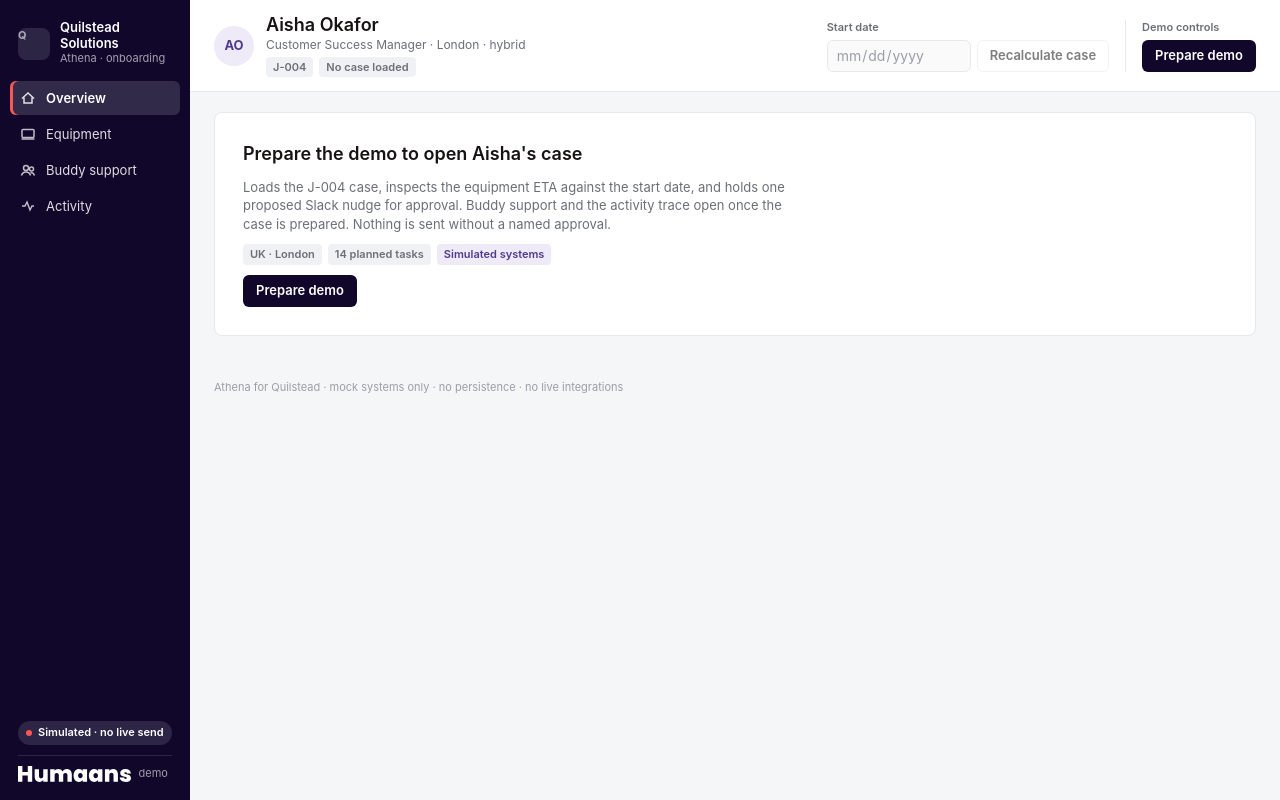
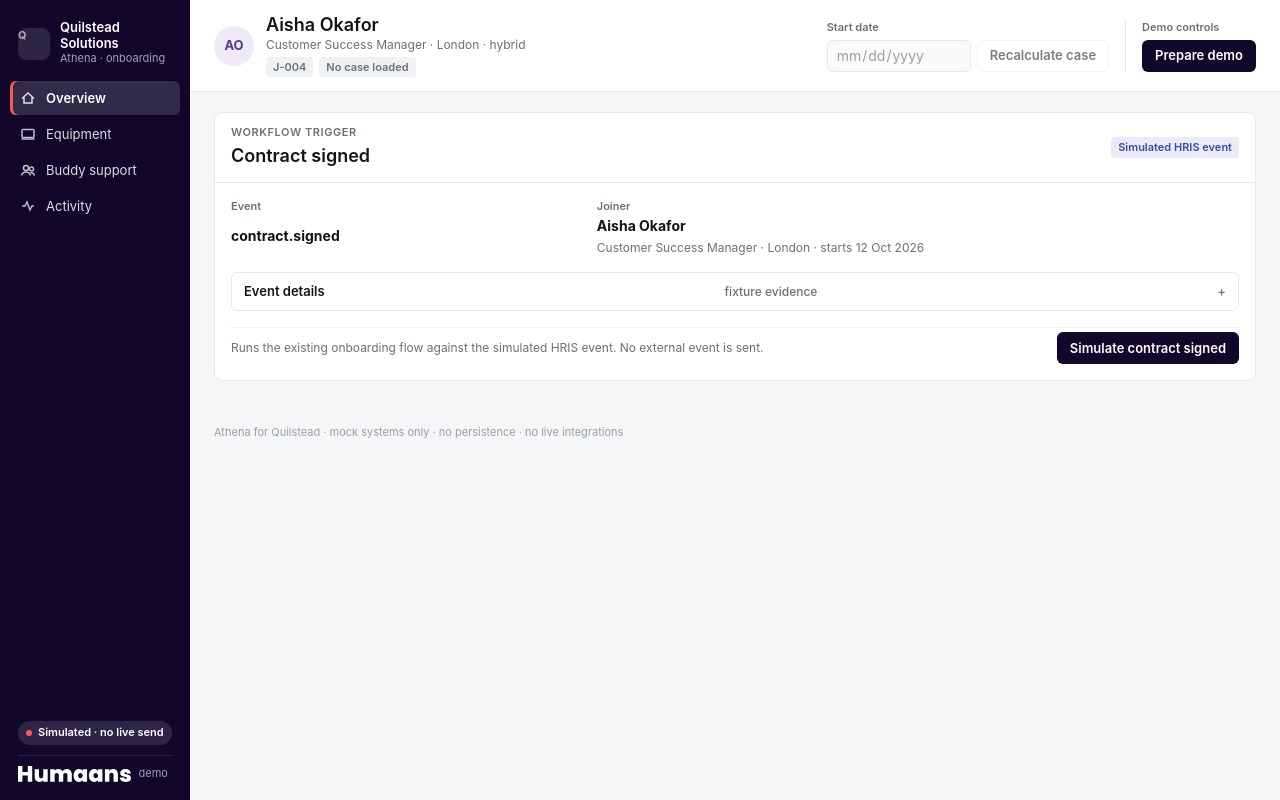
Before and after one commit to IdrisL7/quilstead-joiner-agent, a Next.js app: page / in a window 1280 px wide. Built offline with nearby package versions, Linux system fonts and the light colour scheme.

Commit message:
feat: show contract trigger and run evidence

```diff
--- a/app/globals.css
+++ b/app/globals.css
@@ -119,6 +119,28 @@ input[type="date"] { font: inherit; }
 .empty-card h2 { font-size: 18px; font-weight: 600; }
 .empty-card p { max-width: 560px; color: var(--muted); font-size: 13px; }
 .empty-facts { display: flex; flex-wrap: wrap; gap: 6px; }
+.trigger-card, .execution-summary { overflow: hidden; }
+.trigger-heading { display: grid; gap: 2px; min-width: 0; }
+.trigger-heading .eyebrow { color: var(--muted); font-size: 11px; font-weight: 600; text-transform: uppercase; letter-spacing: 0.05em; }
+.trigger-heading h2 { font-size: 18px; font-weight: 600; }
+.trigger-heading h3 { font-size: 15px; font-weight: 600; }
+.trigger-body { display: grid; gap: 16px; }
+.trigger-grid { display: grid; grid-template-columns: minmax(150px, 0.7fr) minmax(240px, 1.3fr); gap: 12px 20px; }
+.trigger-grid > div { display: grid; gap: 2px; min-width: 0; }
+.fact-label { color: var(--muted); font-size: 11px; font-weight: 600; }
+.fact-detail { color: var(--muted); font-size: 12px; overflow-wrap: anywhere; }
+.trigger-action { display: flex; align-items: center; justify-content: space-between; gap: 16px; padding-top: 4px; border-top: 1px solid var(--line-2); }
+.trigger-action p { max-width: 620px; color: var(--muted); font-size: 12px; }
+.execution-summary .panel-head { align-items: flex-start; }
+.execution-list { display: grid; grid-template-columns: repeat(3, minmax(0, 1fr)); gap: 1px; background: var(--line); }
+.execution-step { display: grid; grid-template-columns: 22px minmax(0, 1fr); gap: 9px; min-width: 0; padding: 12px 14px; background: var(--panel); }
+.execution-step > div { display: grid; gap: 2px; min-width: 0; }
+.execution-step strong { font-size: 12px; font-weight: 600; }
+.execution-step span:not(.execution-icon) { color: var(--muted); font-size: 11px; overflow-wrap: anywhere; }
+.execution-icon { display: grid; width: 22px; height: 22px; place-items: center; border-radius: 50%; background: var(--green-soft); color: var(--green); font-size: 12px; font-weight: 700; }
+.execution-step.attention { background: #fffaf0; }
+.execution-step.attention .execution-icon { background: var(--amber-soft); color: var(--amber); }
+.execution-foot { padding: 10px 14px; border-top: 1px solid var(--line-2); color: var(--muted); font-size: 11px; }
 
 /* attention rows */
 .rows { display: grid; }
@@ -276,6 +298,10 @@ footer.app-foot { padding: 12px 24px 20px; color: var(--faint); font-size: 11px;
   .date-input { flex: 1 1 160px; }
   .demo-controls { padding-left: 0; border-left: 0; padding-top: 10px; border-top: 1px solid var(--line); }
   .work { padding: 12px 12px 24px; }
+  .trigger-grid { grid-template-columns: 1fr; }
+  .trigger-action { align-items: stretch; flex-direction: column; }
+  .trigger-action .button { width: 100%; }
+  .execution-list { grid-template-columns: 1fr; }
   .row { grid-template-columns: 1fr; }
   .row-side { grid-column: 1; }
   .timeline-item { grid-template-columns: 12px minmax(0, 1fr); }
--- a/app/page.tsx
+++ b/app/page.tsx
@@ -2,6 +2,7 @@
 
 import { useState } from "react";
 import Image from "next/image";
+import { DEMO_TRIGGER_PREVIEW } from "@/data/demo-trigger";
 
 type ToolResult = { status: "ok" | "warning" | "error" | "denied"; summary: string };
 type DemoDecision = "approve" | "reject";
@@ -136,6 +137,68 @@ interface DemoResponse {
   date_change?: DemoDateChange;
   draft_unavailable?: { message: string };
   trace: { actor: "system" | "agent" | "human"; kind: string; summary: string }[];
+}
+
+export interface ExecutionStep {
+  key: "event" | "case" | "tasks" | "equipment" | "buddy" | "approval";
+  label: string;
+  status: "complete" | "attention";
+  detail: string;
+}
+
+type ExecutionSummaryRun = Pick<DemoResponse, "case" | "facts" | "equipment" | "draft" | "buddy" | "trace">;
+
+function traceEvidence(run: ExecutionSummaryRun, kind: string) {
+  return run.trace.find((step) => step.kind === kind);
+}
+
+export function executionStepsFor(run: ExecutionSummaryRun): ExecutionStep[] {
+  const eventEvidence = traceEvidence(run, "event.received");
+  const contractEvidence = traceEvidence(run, "contract.written");
+  const planEvidence = traceEvidence(run, "plan.built");
+  const equipmentEvidence = traceEvidence(run, "tool.equipment.order");
+  const buddyEvidence = traceEvidence(run, "tool.buddy_directory.get_availability");
+
+  return [
+    {
+      key: "event",
+      label: "Event received",
+      status: eventEvidence ? "complete" : "attention",
+      detail: eventEvidence?.summary ?? "The returned trace did not include the contract-signed event.",
+    },
+    {
+      key: "case",
+      label: "Case created",
+      status: contractEvidence && !!run.case.id ? "complete" : "attention",
+      detail: contractEvidence ? `${run.case.id} opened for ${run.facts.contract_event_id}.` : "The returned trace did not confirm the case opening.",
+    },
+    {
+      key: "tasks",
+      label: "Tasks planned",
+      status: planEvidence ? "complete" : "attention",
+      detail: planEvidence?.summary ?? `${run.case.task_count} tasks were returned without a planning evidence step.`,
+    },
+    {
+      key: "equipment",
+      label: "Equipment checked",
+      status: equipmentEvidence ? (run.equipment.status === "warning" ? "attention" : "complete") : "attention",
+      detail: equipmentEvidence?.summary ?? "The returned trace did not include an equipment check.",
+    },
+    {
+      key: "buddy",
+      label: "Buddy availability checked",
+      status: buddyEvidence ? "complete" : "attention",
+      detail: buddyEvidence?.summary ?? "The returned trace did not include a buddy availability check.",
+    },
+    {
+      key: "approval",
+      label: "Equipment approval required",
+      status: run.draft ? "attention" : "complete",
+      detail: run.draft
+        ? `Draft ${run.draft.id} is pending approval. Nothing was sent.`
+        : "No equipment action is required from the current facts.",
+    },
+  ];
 }
 
 /* ---------- formatting ---------- */
@@ -275,6 +338,75 @@ export function ApprovalEmptyState({ run }: { run: ApprovalPanelRun }) {
   return null;
 }
 
+export function WorkflowTriggerCard({ busy, onTrigger }: { busy: boolean; onTrigger: () => void }) {
+  return (
+    <section className="panel trigger-card" aria-label="Workflow trigger">
+      <div className="panel-head">
+        <div className="trigger-heading">
+          <p className="eyebrow">Workflow trigger</p>
+          <h2>Contract signed</h2>
+        </div>
+        <Tag tone="info">{DEMO_TRIGGER_PREVIEW.source}</Tag>
+      </div>
+      <div className="panel-body trigger-body">
+        <div className="trigger-grid">
+          <div>
+            <span className="fact-label">Event</span>
+            <strong>{DEMO_TRIGGER_PREVIEW.event_type}</strong>
+          </div>
+          <div>
+            <span className="fact-label">Joiner</span>
+            <strong>{DEMO_TRIGGER_PREVIEW.joiner.full_name}</strong>
+            <span className="fact-detail">{DEMO_TRIGGER_PREVIEW.joiner.title} · {DEMO_TRIGGER_PREVIEW.joiner.office} · starts {formatDate(DEMO_TRIGGER_PREVIEW.joiner.start_date)}</span>
+          </div>
+        </div>
+        <details className="disclosure">
+          <summary><span>Event details</span><span className="meta">fixture evidence</span></summary>
+          <div className="disclosure-body small">
+            <div className="facts">
+              <div><span>Event ID</span><strong>{DEMO_TRIGGER_PREVIEW.event_id}</strong></div>
+              <div><span>Fixture timestamp</span><strong>{formatDateTime(DEMO_TRIGGER_PREVIEW.occurred_at)}</strong></div>
+              <div><span>Start date</span><strong>{formatDate(DEMO_TRIGGER_PREVIEW.joiner.start_date)}</strong></div>
+              <div><span>Work mode</span><strong>{DEMO_TRIGGER_PREVIEW.joiner.work_mode}</strong></div>
+            </div>
+          </div>
+        </details>
+        <div className="trigger-action">
+          <p>Runs the existing onboarding flow against the simulated HRIS event. No external event is sent.</p>
+          <button className="button primary" type="button" onClick={onTrigger} disabled={busy}>{busy ? "Processing event..." : "Simulate contract signed"}</button>
+        </div>
+      </div>
+    </section>
+  );
+}
+
+function ExecutionSummary({ run }: { run: ExecutionSummaryRun }) {
+  const steps = executionStepsFor(run);
+  return (
+    <section className="panel execution-summary" aria-label="Initial trigger run">
+      <div className="panel-head">
+        <div className="trigger-heading">
+          <p className="eyebrow">Initial trigger run</p>
+          <h3>Onboarding flow completed</h3>
+        </div>
+        <Tag tone="positive">Evidence returned</Tag>
+      </div>
+      <div className="execution-list">
+        {steps.map((step) => (
+          <div className={`execution-step ${step.status}`} key={step.key}>
+            <span className="execution-icon" aria-hidden="true">{step.status === "complete" ? "✓" : "!"}</span>
+            <div>
+              <strong>{step.label}</strong>
+              <span>{step.detail}</span>
+            </div>
+          </div>
+        ))}
+      </div>
+      <div className="execution-foot">This is the initial trigger result. Current attention below reflects the live case state after the run.</div>
+    </section>
+  );
+}
+
 function Tag({ tone, children }: { tone?: string; children: React.ReactNode }) {
   return <span className={`tag ${tone ?? ""}`}>{children}</span>;
 }
@@ -321,7 +453,9 @@ export default function Home() {
     setBusy("start");
     setError(null);
     try {
-      acceptRun(await postDemo());
+      const next = await postDemo();
+      acceptRun(next);
+      setSection("overview");
     } catch (caught) {
       setError(caught instanceof Error ? caught.message : "The demo flow failed");
     } finally {
@@ -513,6 +647,7 @@ export default function Home() {
     const compliance = current.attention.compliance;
     return (
       <>
+        <ExecutionSummary run={current} />
         <div className="section-title"><h2>Overview</h2><p>Current case state. Rows open their work area.</p></div>
         <section className="panel" aria-label="Attention">
           <div className="panel-head"><h3>Needs attention</h3><span className="meta">{openAttention === 0 ? "Nothing open" : `${openAttention} open`}</span></div>
@@ -910,12 +1045,7 @@ export default function Home() {
 
         <main className="work">
           {!run && (
-            <section className="panel empty-card">
-              <h2>Prepare the demo to open Aisha&apos;s case</h2>
-              <p>Loads the J-004 case, inspects the equipment ETA against the start date, and holds one proposed Slack nudge for approval. Buddy support and the activity trace open once the case is prepared. Nothing is sent without a named approval.</p>
-              <div className="empty-facts"><Tag>UK · London</Tag><Tag>14 planned tasks</Tag><Tag tone="violet">Simulated systems</Tag></div>
-              <div><button className="button primary" onClick={startFlow} disabled={busy !== null}>{busy === "start" ? "Preparing case..." : "Prepare demo"}</button></div>
-            </section>
+            <WorkflowTriggerCard busy={busy !== null} onTrigger={startFlow} />
           )}
           {run && section === "overview" && renderOverview(run)}
           {run && section === "equipment" && renderEquipment(run)}
--- /dev/null
+++ b/data/demo-trigger.ts
@@ -0,0 +1,13 @@
+export const DEMO_TRIGGER_PREVIEW = {
+  source: "Simulated HRIS event",
+  event_type: "contract.signed",
+  event_id: "EVT-004",
+  occurred_at: "2026-09-29T09:20:44Z",
+  joiner: {
+    full_name: "Aisha Okafor",
+    title: "Customer Success Manager",
+    office: "London",
+    work_mode: "hybrid",
+    start_date: "2026-10-12",
+  },
+} as const;
```
Also changed, not shown: 1 other file (tests, documents, lock files or other folders).
